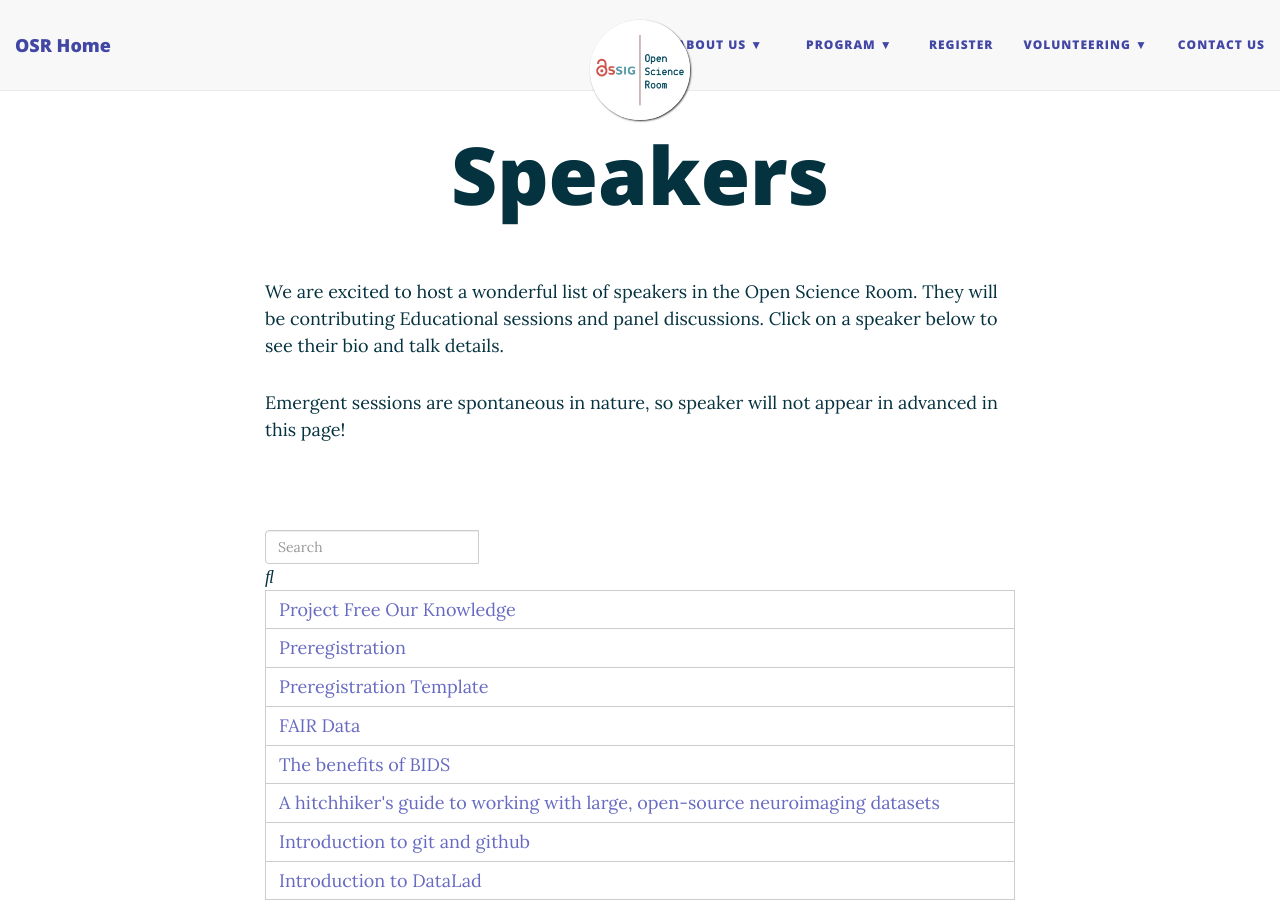
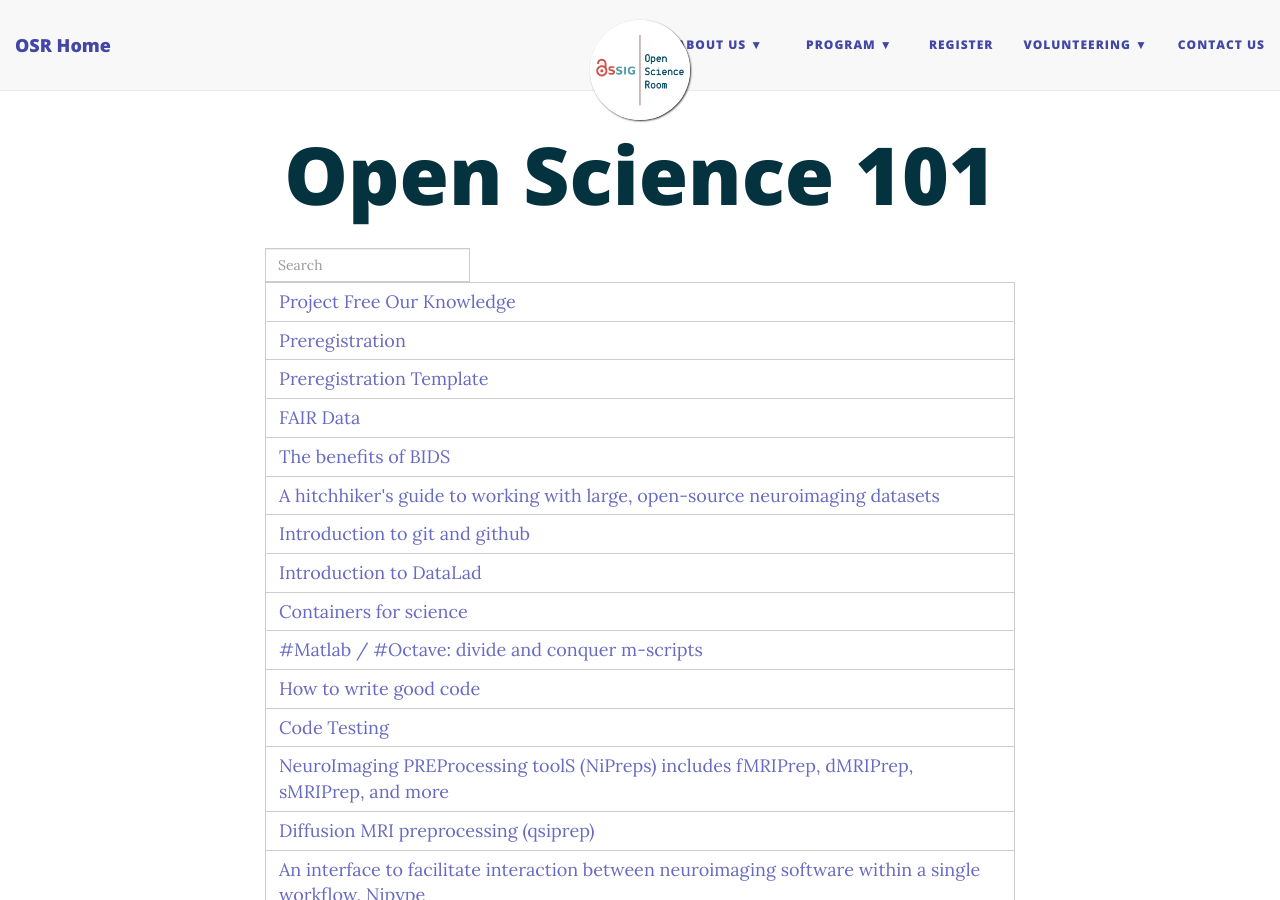
Before and after one commit to ohbm/osr2023, a Jekyll site: the page built from educational.md, in a window 1280 px wide and 900 px high. Built offline with Jekyll 4.4.1, drawn with Linux system fonts in a browser that asks for light colours; nearby versions of some CDN libraries.

Commit message:
Some cleanup

```diff
--- a/educational.md
+++ b/educational.md
@@ -1,24 +1,12 @@
 ---
 layout: page
-title: Speakers
+title: Open Science 101
 ---
-
-
-We are excited to host a wonderful list of speakers in the Open Science Room.
-They will be contributing Educational sessions and panel discussions.
-Click on a speaker below to see their bio and talk details.
-
-Emergent sessions are spontaneous in nature, so speaker will not appear in advanced in this page!
-
-<br>
 
 <html>
 
 <div class="input-group rounded">
-  <input id="search-input" type="search" class="form-control rounded" placeholder="Search" aria-label="Search" aria-describedby="search-addon" />
-  <span class="input-group-text border-0" id="search-addon">
-    <i class="fas fa-search"></i>
-  </span>
+    <input id="search-input" type="search" class="input-group-text form-control rounded" placeholder="Search" aria-label="Search" aria-describedby="search-addon" />
 </div>
 
 <div id="educational-contents"></div>
@@ -34,7 +22,13 @@
 function renderEducationalDiv(educationals) {
     let educationalHTML = "<table>";
     educationals.map((educational) => {
-        educationalHTML += `<tr><td><a href=${educational.Link}>${educational.Name}</a></td></tr>`
+        educationalHTML += `
+            <tr>
+                <td>
+                    <a href=${educational.Link}>${educational.Name}</a>
+                </td>
+            </tr>
+        `;
     });
     educationalHTML += "</table>";
 
@@ -52,6 +46,7 @@
     const filteredEducational = getFilteredEducationalContent(inputValue);
     renderEducationalDiv(filteredEducational);
 });
+
 </script>
 
 
```
